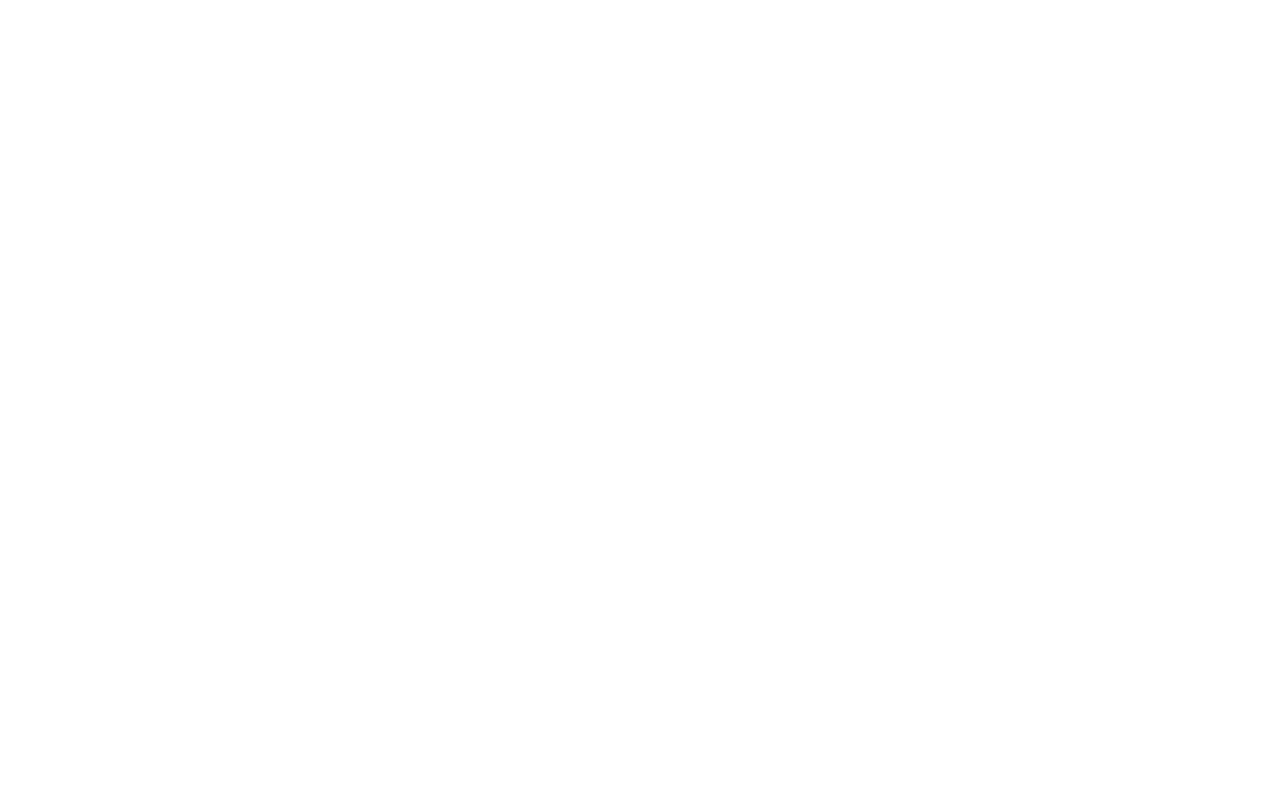
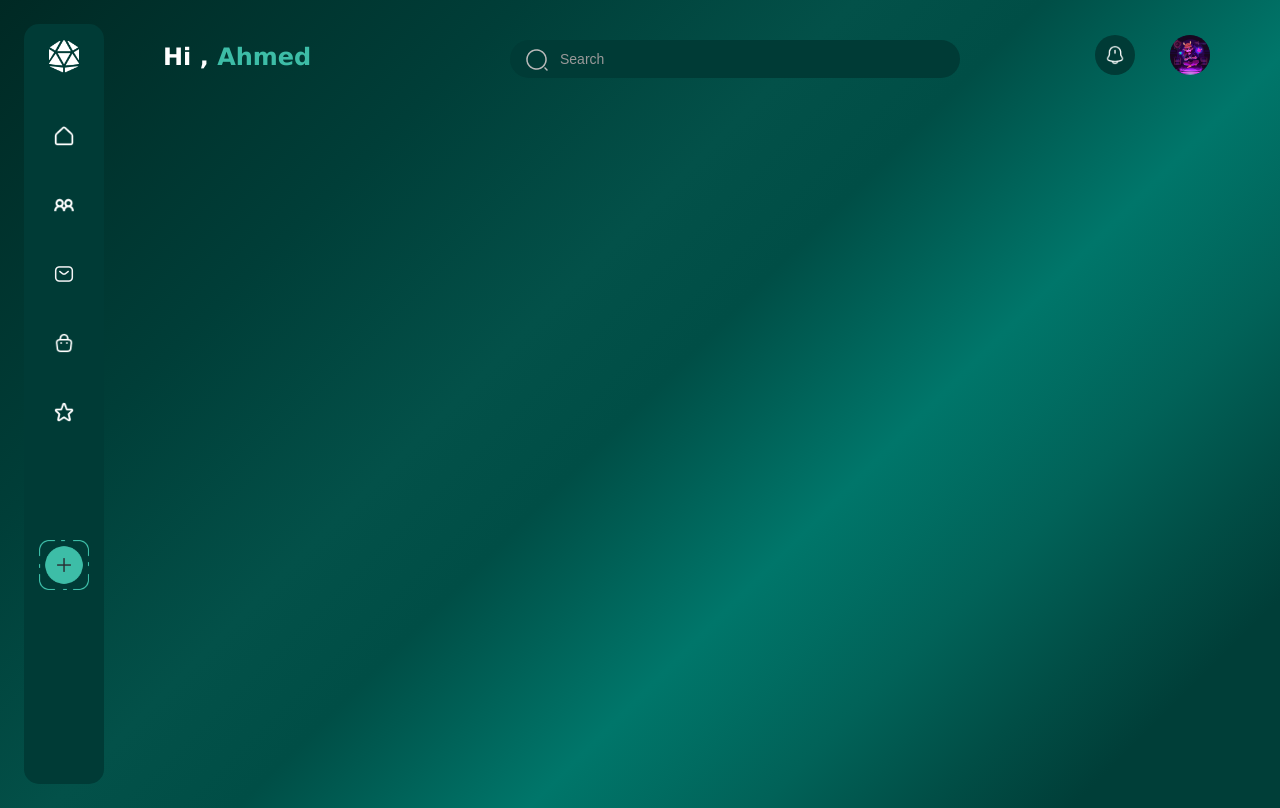
Before and after one commit to YoussefGharbi-oss/E-gaming, a plain HTML site: page index.html in a window 1280 px wide. Drawn offline with Linux system fonts and the light colour scheme.

Commit message:
Start Building UI

```diff
--- a/Js/index.js
+++ b/Js/index.js
@@ -0,0 +1,19 @@
+const popBtn = document.querySelector(".Add-to-sidebar")
+const popup = document.querySelector(".popup")
+let isOpen = false
+popBtn.addEventListener("click" , function(){
+    const closeBtn = document.querySelector(".pop-up-close-button")
+    closeBtn.addEventListener("click" , function(){
+        popup.style.display = "none"
+        isOpen = false
+    })
+
+    if(!isOpen){
+        popup.style.display = "block"
+        isOpen = true
+    }
+    else{
+        popup.style.display = "none"
+        isOpen = false
+    }
+})
--- a/assets/css/style.css
+++ b/assets/css/style.css
@@ -1,4 +1,199 @@
-*{
-    margin: 0;
-    padding : 0 ;
+* {
+  margin: 0;
+  padding: 0;
 }
+body {
+  background: rgb(0, 62, 56);
+  background: linear-gradient(
+    315deg,
+    rgba(0, 62, 56, 1) 0%,
+    rgba(0, 62, 56, 1) 10%,
+    rgba(1, 78, 70, 1) 17%,
+    rgba(1, 98, 88, 1) 25%,
+    rgba(0, 118, 106, 1) 36%,
+    rgba(0, 78, 70, 1) 50%,
+    rgba(3, 81, 73, 1) 59%,
+    rgba(0, 62, 56, 1) 75%,
+    rgba(0, 41, 36, 1) 100%
+  );
+  background-repeat: no-repeat;
+  background-size: contain;
+}
+.sidebar {
+  height: 95vh;
+  width: 10vh;
+  background-color: #003b36;
+  border-radius: 15px;
+  margin: 24px;
+}
+.sidebar-icons {
+  display: flex;
+  justify-content: center;
+  align-items: center;
+  flex-direction: column;
+  gap: 25px;
+  padding-top: 60px;
+
+}
+.sidebar-icons img {
+  object-fit: contain;
+  width: 20px;
+  padding: 10px;
+}
+.sidebar-icons img:hover {
+    border-radius: 50%;
+    background-color: #3DBDA7;
+    background-size: 150px;
+
+
+
+}
+.logo {
+  display: flex;
+  justify-content: center;
+  align-items: center;
+}
+.logo img {
+  width: 30px;
+  transform: translateX(50%);
+  transform: translateY(50%);
+}
+.Add-to-sidebar {
+  display: flex;
+  justify-content: center;
+}
+.Add-to-sidebar img {
+  margin-top: 80px;
+  padding: 24px;
+  width: 50px;
+  cursor: pointer;
+}
+
+.popup {
+  width: 70vh;
+  height: 50vh;
+  background-color: #1d1e22;
+  position: absolute;
+  inset: 20% 30% 30% 35%;
+  border-radius: 12px;
+  display: none;
+  font-family: Verdana, Geneva, Tahoma, sans-serif;
+}
+
+.popup img {
+  width: 140px;
+  position: absolute;
+  top: 30px;
+  left: 160px;
+  cursor: pointer;
+}
+.popup p {
+  position: absolute;
+  top: 200px;
+  left: 120px;
+  color: white;
+}
+.pop-up-close-button img{
+  width: 20px;
+  position: absolute;
+  top: -10px ;
+  left: 425px;
+  bottom: 25px;
+}
+.navbar{
+  display: flex;
+  font-family: Verdana, Geneva, Tahoma, sans-serif;
+
+}
+.top-bar{
+  display: flex;
+  height: min-content;
+  width: 100%;
+  justify-content: space-between;
+
+
+  gap: 35px;
+  color: white;
+  font-weight: bolder;
+  font-size: x-large;
+  margin-top: 35px;
+  margin-left: 35px;
+}
+.top-bar p {
+  margin-top: 8px;
+
+}
+.name{
+  color: #3DBDA7;
+
+}
+.input-Search{
+  position: relative;
+
+}
+.input-Search input{
+
+  background-color: #003b36;
+  border: none;
+  height: 38px;
+  border-radius: 30px;
+  width: 450px;
+  margin-right: 100px;
+  margin-top: 5px;
+
+
+}
+::placeholder {
+  color: #999;
+  font-size: 14px;
+  padding-left: 50px;
+}
+
+.input-Search img {
+  width: 2;
+  position: absolute;
+  top: 13px;
+  left: 15px  ;
+  cursor: pointer;
+
+
+}
+.right-part{
+  display: flex;
+  justify-content: space-between;
+
+  gap: 35px;
+  margin-right: 35px;
+}
+.top-bar-icons{
+  display: flex;
+  justify-content: space-between;
+  align-items: center;
+  gap: 35px;
+  margin-right: 35px;
+
+}
+
+.top-bar-icons img{
+  width: 50px;
+
+  background-color: #003b36;
+  border-radius: 50%;
+  cursor: pointer;
+
+
+}
+.notifcation-btn img{
+  width: 20px;
+  background-color: #003b36;
+
+  padding: 10px;
+}
+.avatar-btn img{
+  width: 40px;
+
+
+
+
+
+}
--- a/index.html
+++ b/index.html
@@ -1,16 +1,90 @@
 <!DOCTYPE html>
 <html lang="en">
-<head>
-    <meta charset="UTF-8">
-    <meta name="viewport" content="width=device-width, initial-scale=1.0">
+  <head>
+    <meta charset="UTF-8" />
+    <meta name="viewport" content="width=device-width, initial-scale=1.0" />
     <title>E-gaming</title>
-    <link rel="stylesheet" href="/assets/css/style.css">
+    <link rel="stylesheet" href="/assets/css/style.css" />
+  </head>
+  <body>
+    <nav class="navbar">
+      <section class="sidebar">
+        <div class="logo">
+          <img
+            src="./assets/Images/icons/🦆 icon _Dice D20_.png"
+            alt="main logo"
+          />
+        </div>
 
+        <div class="sidebar-icons">
+          <a href="/index.html">
+            <img
+              src="./assets/Images/icons/akar-icons_home.png"
+              alt="home_icon"
+            />
+          </a>
+          <a href="">
+            <img
+              src="./assets/Images/icons/la_user-friends.png"
+              alt="leaderboard_icon"
+            />
+          </a>
+          <a href="">
+            <img src="./assets/Images/icons/sms.png" alt="trophies_icon" />
+          </a>
+          <a href="">
+            <img src="./assets/Images/icons/bag-2.png" alt="settings_icon" />
+          </a>
+          <a href="">
+            <img
+              src="./assets/Images/icons/akar-icons_star.png"
+              alt="logout_icon"
+            />
+          </a>
+        </div>
 
+        <div role="button" class="Add-to-sidebar">
+          <img
+            src="./assets/Images/icons/Add-sidebar.png"
+            alt="Add to side bar "
+          />
+        </div>
+        <div class="popup">
+          <img
+            src="./assets/Images/league-of-legends-chibi-deviantart-anime-fan-art-chibi-d913b9640dd1ef41c529ccff857702fe.png"
+            alt="Jinx pop up"
+          />
+          <p class>Oops ! Service Not Available ...</p>
+          <div class="pop-up-close-button">
+            <img src="./assets/Images/icons/delete.png" alt="" />
+          </div>
+        </div>
+      </section>
+      <section class="top-bar">
+        <p>Hi , <span class="name"> Ahmed</span></p>
+        <div class="right-part">
+          <div class="input-Search">
+            <input type="text" placeholder="Search" />
+            <img
+              src="./assets/Images/icons/search-normal.png"
+              alt="search_icon"
+            />
+          </div>
+          <div class="top-bar-icons">
+            <div class="notifcation-btn">
+              <img
+                src="./assets/Images/icons/notification-bing.png"
+                alt="notification_icon"
+              />
+            </div>
+            <div class="avatar-btn">
+              <img src="./assets/Images/3777183.jpg" alt="notification_icon" />
+            </div>
+          </div>
 
-
-</head>
-<body>
-
-</body>
+        </div>
+      </section>
+    </nav>
+    <script src="./Js/index.js"></script>
+  </body>
 </html>
```
Also changed, not shown: assets/Images/3777183.jpg (added), assets/Images/icons/Add-sidebar.png (added), assets/Images/icons/akar-icons_home.png (added), assets/Images/icons/akar-icons_star.png (added), assets/Images/icons/bag-2.png (added), assets/Images/icons/delete.png (added), assets/Images/icons/la_user-friends.png (added), assets/Images/icons/notification-bing.png (added), assets/Images/icons/search-normal.png (added), assets/Images/icons/sms.png (added), assets/Images/icons/🦆 icon _Dice D20_.png (added), assets/Images/league-of-legends-chibi-deviantart-anime-fan-art-chibi-d913b9640dd1ef41c529ccff857702fe.png (added).
